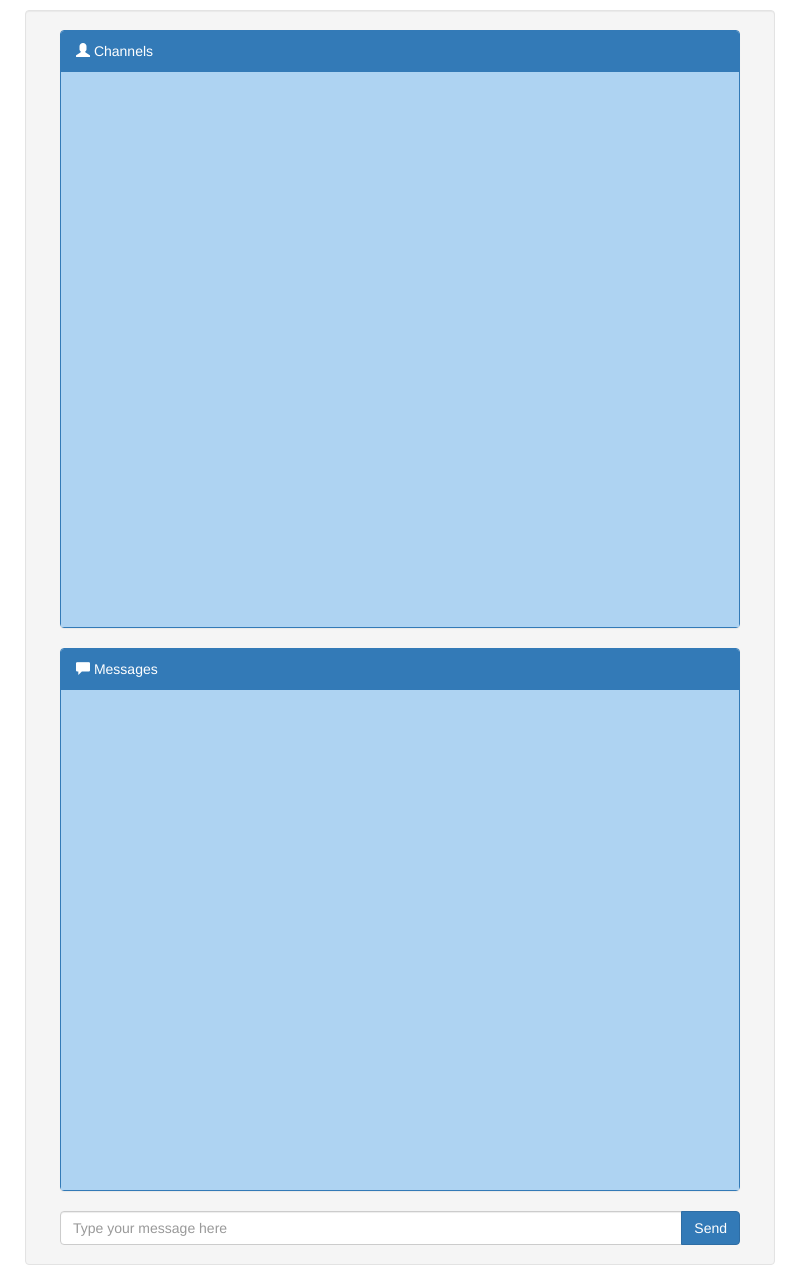
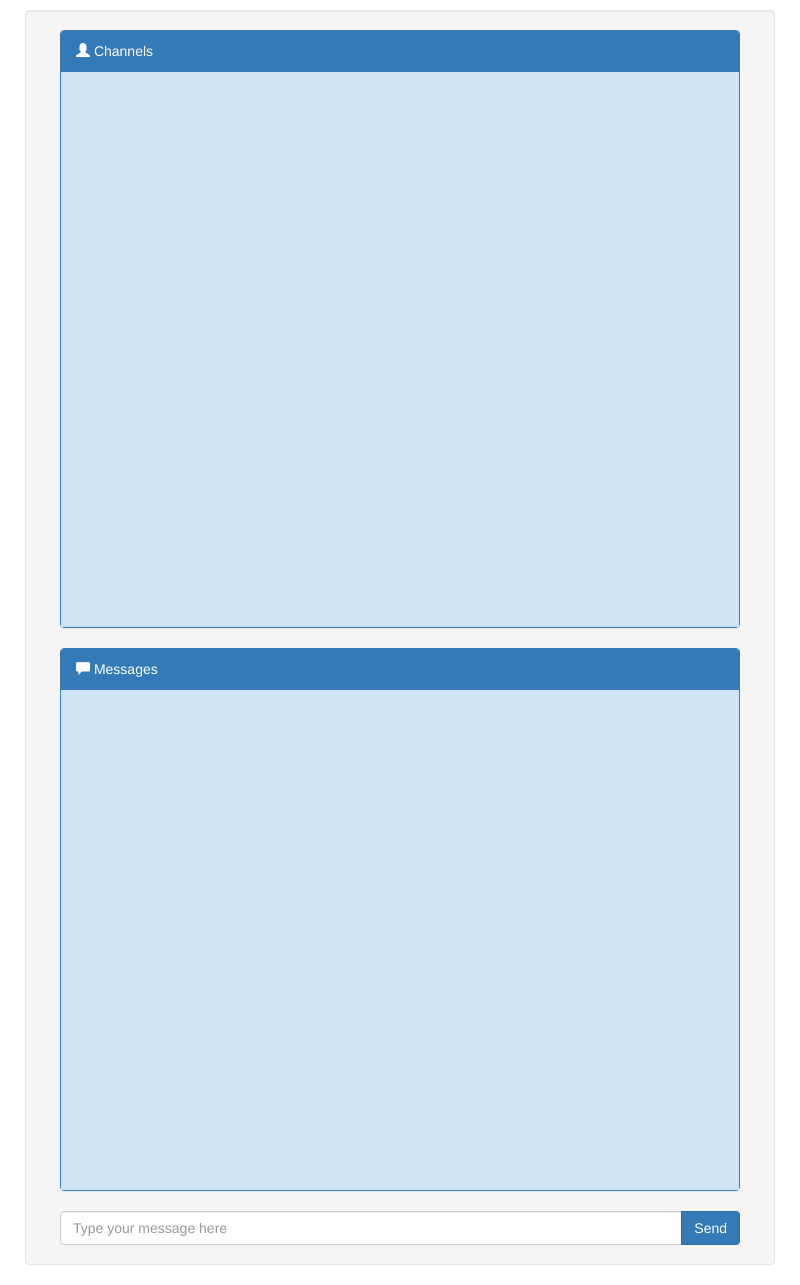
Before and after one commit to megatron10/TeamCoordinationApp, an Electron app: page html/chat.html in a window 800 px wide. Drawn offline with nearby package versions, Linux system fonts and the light colour scheme.

Commit message:
aur light blue

```diff
--- a/app.js
+++ b/app.js
@@ -99,7 +99,7 @@ function getchannels() {
       node.setAttribute("style", "text-align: center;");
       node.setAttribute("class", "list-group-item");
       button.appendChild(node)
-      button.setAttribute("style", "display:block; cursor: pointer; border: none; width: 100%; background-color: #aed3f2; color: black; padding: 10px 24px; ")
+      button.setAttribute("style", "display:block; cursor: pointer; border: none; width: 100%; background-color: #cde4f7; color: black; padding: 10px 24px; ")
       button.setAttribute("onMouseOver", "this.style.color='#337AB7'")
       button.setAttribute("onMouseOut", "this.style.color='black'")
       button.setAttribute('onclick', 'chonclick(this)')
--- a/html/chat.html
+++ b/html/chat.html
@@ -35,7 +35,7 @@
                     <div class="panel-heading" id="userListHeading">
                         <span class="glyphicon glyphicon-user"></span> Channels
                     </div>
-                    <div class="panel-body collapse in" id="userListBody" style="height:555px; overflow-y: auto; background-color: #aed3f2; ">
+                    <div class="panel-body collapse in" id="userListBody" style="height:555px; overflow-y: auto; background-color: #cde4f7; ">
                         <ul class="list-group" id='channel-list' >
                             <!-- <li style="text-align: center;" class="list-group-item">{{user}}</li> -->
                         </ul>
@@ -50,7 +50,7 @@
                     <div id='topheading' class="panel-heading"><span class="glyphicon glyphicon-comment"></span> Messages
 
                     </div>
-                    <div class="panel-body" style="height:500px; overflow-y: auto; background-color: #aed3f2;">
+                    <div class="panel-body" style="height:500px; overflow-y: auto; background-color: #cde4f7;">
                         <div id='msg-box'>
                         <!-- <ul id="messages" class="list-group"> -->
                             <!--chat message history-->
```
